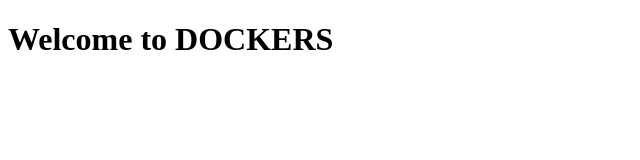
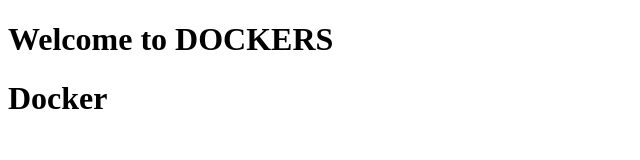
Before and after one commit to Fall31/dockerhub-automatization, a plain HTML site: page index.html in a window 1280 px wide. Shown: the whole page, without its empty margins (0-640 px from the left). Drawn offline with Linux system fonts and the light colour scheme.

Commit message:
wil:despliegue docker

```diff
--- a/index.html
+++ b/index.html
@@ -8,6 +8,7 @@
 <body>
     <header>
         <h1>Welcome to DOCKERS</h1>
+        <h1>Docker</h1>
     </header>
 </body>
 </html>
```
Also changed, not shown: 1 other file.
